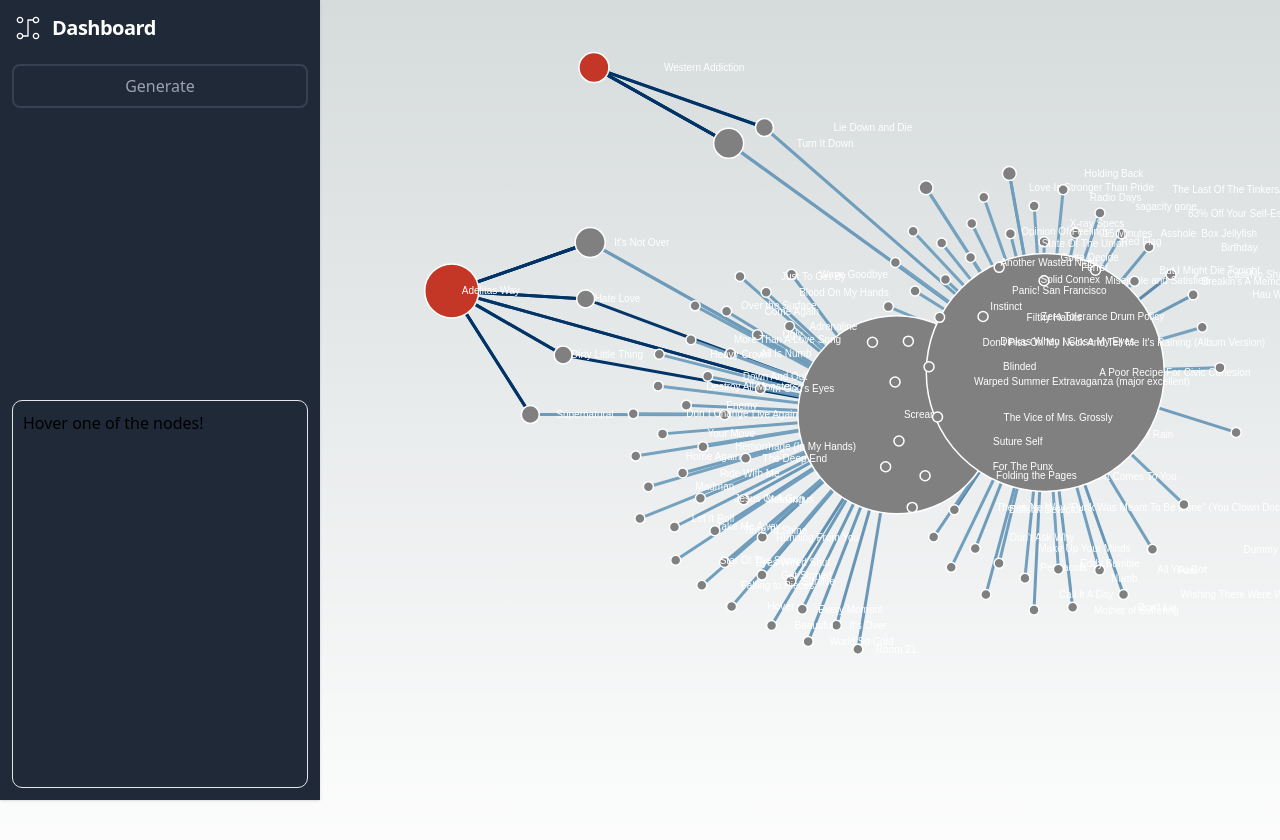
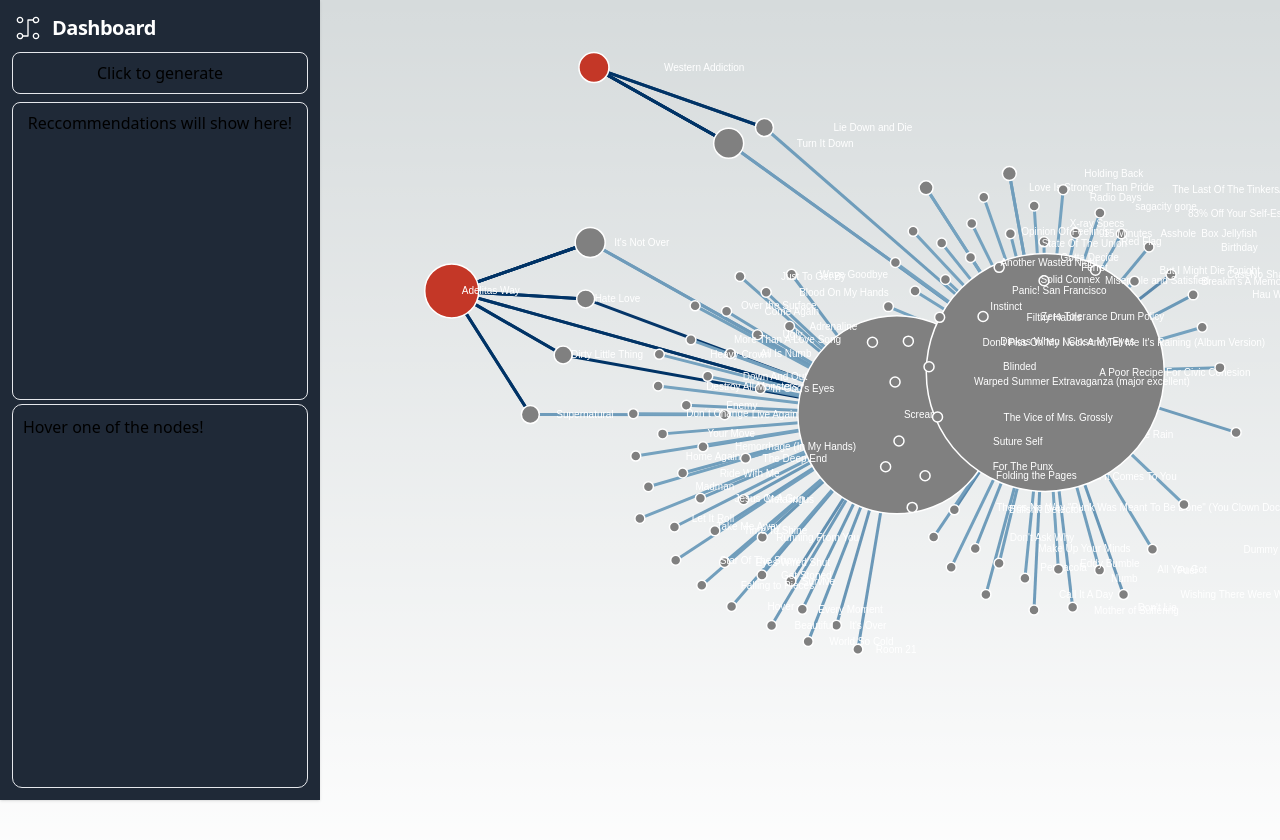
Before and after one commit to ATPAustinPeng/spotify-vis, a Next.js app: page / in a window 1280 px wide. Shown: the top 840 px of the page. Built offline with nearby package versions, Linux system fonts and the light colour scheme.

Commit message:
last minute slight visuals change

```diff
--- a/src/components/Sidebar.tsx
+++ b/src/components/Sidebar.tsx
@@ -12,9 +12,8 @@ export default function Sidebar(props: any) {
     };
 
     return (
-            <div id="sidebar" className="flex flex-col h-screen p-3 bg-gray-800 shadow col-span-1 grid grid-rows-2">
-                <div className="row-span-1">
-                    <div className="space-y-3">
+            <div id="sidebar" className="flex flex-col h-screen p-3 bg-gray-800 shadow col-span-1 grid grid-rows-2 space-y-1">
+                <div className="row-span-1 space-y-2 flex flex-col">
                         <div className="flex items-center flex-shrink-0 text-white mr-6 text-xl font-bold">
                             <svg className="fill-current h-8 w-8 mr-2" width="54" height="54" viewBox="0 0 24 24" fill="#26A69A" xmlns="http://www.w3.org/2000/svg">
                                 <path fillRule="evenodd" clipRule="evenodd" d="M6 4.5C5.17157 4.5 4.5 5.17157 4.5 6C4.5 6.82843 5.17157 7.5 6 7.5C6.82843 7.5 7.5 6.82843 7.5 6C7.5 5.17157 6.82843 4.5 6 4.5ZM3.5 6C3.5 4.61929 4.61929 3.5 6 3.5C7.38071 3.5 8.5 4.61929 8.5 6C8.5 7.38071 7.38071 8.5 6 8.5C4.61929 8.5 3.5 7.38071 3.5 6Z" fill="teal-200"/>
@@ -23,16 +22,12 @@ export default function Sidebar(props: any) {
                             </svg>
                             <span className="font-semibold text-xl tracking-tight">Dashboard</span>
                         </div>
-                        <div className=" flex-1">
-                            <ul className="pt-2 pb-4 space-y-1 text-md">
-                                <li className="rounded-sm">
-                                    <div className="border-2 border-gray-700 rounded-lg px-3 py-2 text-gray-400 cursor-pointer hover:bg-gray-700 hover:text-gray-200 w-full text-center" onClick={handleOnClick}>
-                                        Generate
-                                    </div>
-                                </li>
-                            </ul>
+                        <div className="border border-white-200 rounded-lg px-3 py-2  cursor-pointer hover:bg-gray-700 hover:text-gray-200 w-full text-center" onClick={handleOnClick}>
+                            Click to generate
                         </div>
-                    </div>
+                        <div className="border border-white-200 rounded-lg px-3 py-2 w-full h-full text-center flex-1" onClick={handleOnClick}>
+                            Reccommendations will show here!
+                        </div>
                 </div>
                 <div id="tooltip" className="row-span-1">
                     <span>Hover one of the nodes!</span>
```
